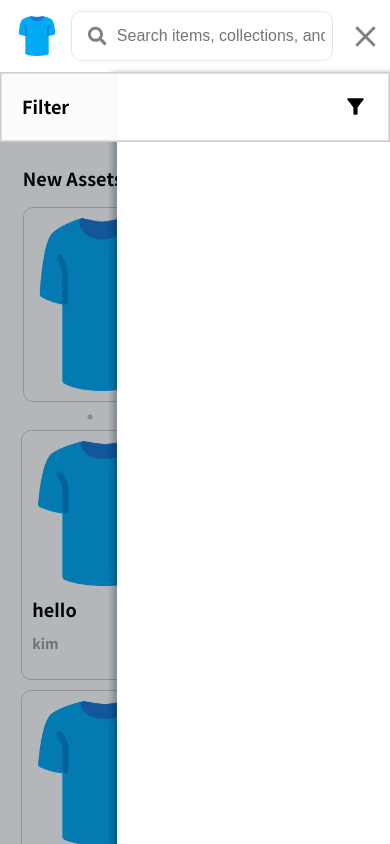
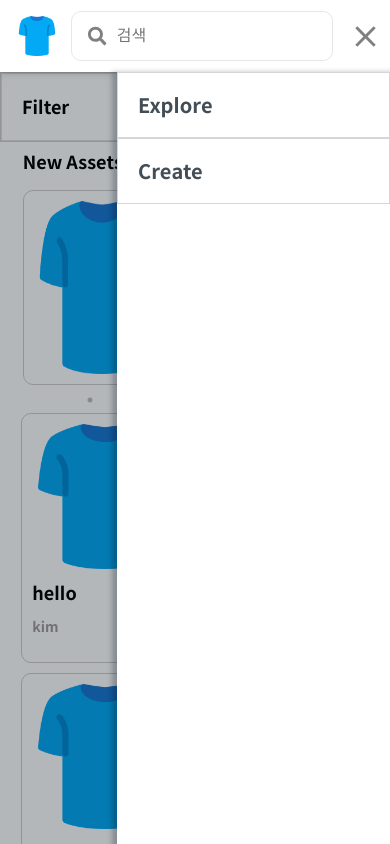
Before and after one commit to Make-your-NFT/frontend, a Next.js app: page /explore in a window 390 px wide. Both pictures are taken after a click on the element 365 px from the left and 36 px from the top of the page. Shown: the top 844 px of the page. Built offline with nearby package versions, Linux system fonts and the light colour scheme.

Commit message:
sidebar 기본 레이아웃 적용

```diff
--- a/components/explore/index.module.css
+++ b/components/explore/index.module.css
@@ -24,7 +24,7 @@
     height: 100%;
     flex-direction: column;
     position: relative;
-    margin-top: 72px;
+    margin-top: 55px;
   }
   .exploreLayout {
     width: 100%;
--- a/components/filter/filter.module.css
+++ b/components/filter/filter.module.css
@@ -2,7 +2,7 @@
   box-sizing: border-box;
   position: sticky;
   top: 72px;
-  z-index: 10;
+  z-index: 2;
   bottom: 0;
   width: 20%;
   flex-shrink: 0;
@@ -11,18 +11,14 @@
   align-self: flex-start;
 }
 
-
 @media screen and (max-width: 960px) {
   .layout {
-      box-sizing: border-box;
     position: fixed;
     top: 72px;
-      z-index: 10;
     bottom: 0;
     width: 100%;
     flex-shrink: 0;
     align-self: flex-start;
     height: fit-content;
   }
-
 }
--- a/components/header/searchBar.tsx
+++ b/components/header/searchBar.tsx
@@ -25,7 +25,7 @@ const SearchBar = () => {
         ref={searchRef}
         onChange={handleTyping}
         className={styles.search}
-        placeholder="Search items, collections, and accounts"
+        placeholder="검색"
       />
       {search.length > 0 ? (
         <MdClear
--- a/components/sidebar/sideBar.module.css
+++ b/components/sidebar/sideBar.module.css
@@ -1,13 +1,16 @@
 .layout {
   width: 70vw;
-  height: 100vh;
-
+  height: 100%;
   background-color: hsl(0, 0%, 100%);
   z-index: 100;
   position: absolute;
   right: 0;
   animation: showSideBar 0.2s linear forwards;
   box-shadow: rgb(4 17 29 / 25%) 0px 5px 5px 5px;
+  display: flex;
+  flex-direction: column;
+  align-items: center;
+  justify-content: space-between;
 }
 
 .background {
@@ -19,6 +22,48 @@
   position: absolute;
 }
 
+.navBar {
+  display: flex;
+  flex-direction: column;
+  margin: 0;
+  width: 100%;
+  align-items: flex-end;
+  padding-left: 0;
+}
+
+.navItem {
+  width: 100%;
+  font-weight: 600;
+  font-size: 20px;
+  line-height: 24px;
+  color: rgba(4, 17, 29, 0.75);
+  display: flex;
+  align-items: center;
+  padding: 20px;
+  cursor: pointer;
+  border: 1px solid rgb(214, 214, 214);
+}
+
+.navItem:hover {
+  color: black;
+}
+
+.navIcon:hover {
+  color: #333 !important;
+}
+
+.account {
+  background-color: rgb(25, 120, 216);
+  width: 75%;
+  text-align: center;
+  border-radius: 10px;
+  border: none;
+  font-size: 16px;
+  font-weight: 600;
+  color: white;
+  padding: 10px;
+}
+
 @keyframes showSideBar {
   from {
     width: 0vw;
--- a/components/sidebar/sideBar.tsx
+++ b/components/sidebar/sideBar.tsx
@@ -1,9 +1,35 @@
 import styles from "components/sidebar/sideBar.module.css";
+import Link from "next/link";
+import { useRouter } from "next/router";
+const SideBar = () => {
+  const router = useRouter();
+  const movePage = (link: string) => {
+    router.push(link);
+  };
 
-const SideBar = () => {
   return (
     <div className={styles.background}>
-      <div className={styles.layout}></div>
+      <div className={styles.layout}>
+        <ul className={styles.navBar}>
+          <li
+            className={styles.navItem}
+            onClick={() => {
+              movePage("/explore");
+            }}
+          >
+            Explore
+          </li>
+          <li
+            className={styles.navItem}
+            onClick={() => {
+              movePage("/");
+            }}
+          >
+            Create
+          </li>
+        </ul>
+        <button className={styles.account}>로그인</button>
+      </div>
     </div>
   );
 };
```
Lines whose indentation alone changed are shown as unchanged.
